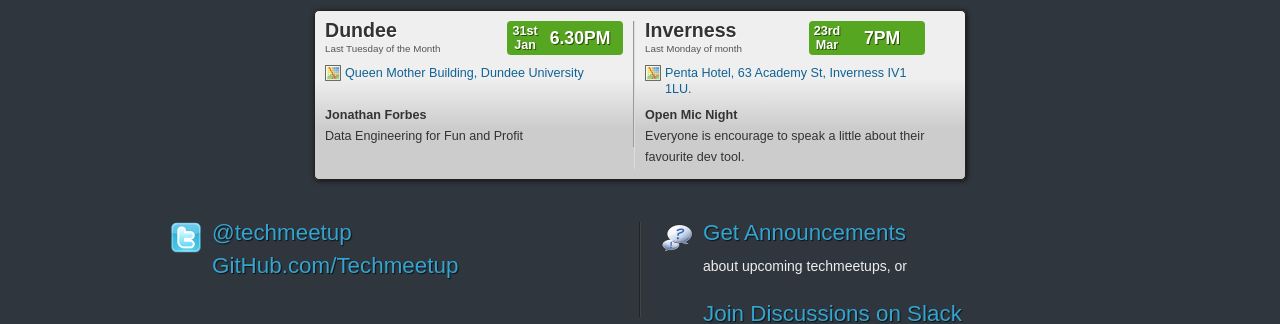
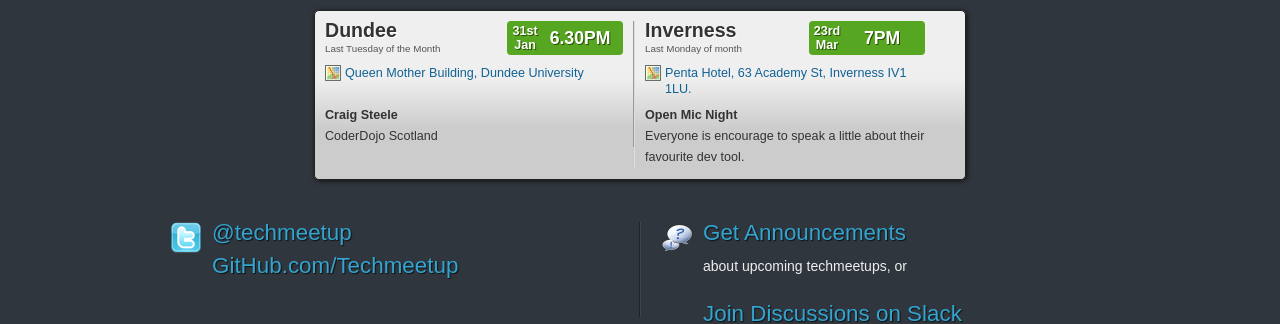
Before and after one commit to techmeetup/techmeetup.co.uk, a Jekyll site: the page built from index.html, in a window 1280 px wide. Shown: the part 636-960 px from the top of the page. Built offline with Jekyll 4.4.1, drawn with Linux system fonts in a browser that asks for light colours.

Commit message:
Update index.json

```diff
--- a/_data/index.json
+++ b/_data/index.json
@@ -36,8 +36,8 @@
   "dundee": {
     "speakers": [
       {
-        "name": "Jonathan Forbes",
-        "talk": "Data Engineering for Fun and Profit"
+        "name": "Craig Steele",
+        "talk": "CoderDojo Scotland"
       }
     ],
     "day": "31st",
```
